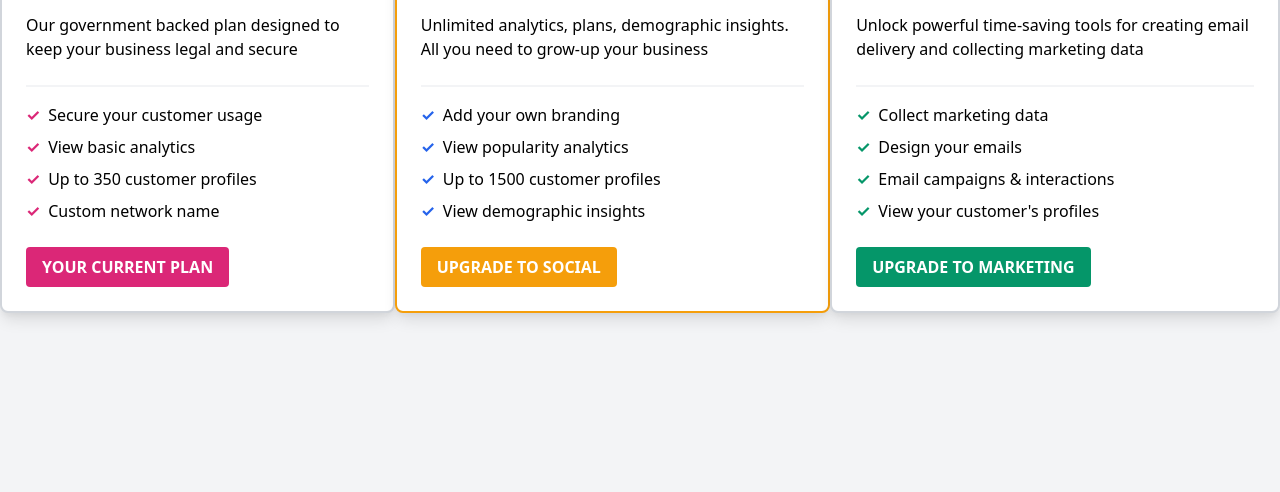
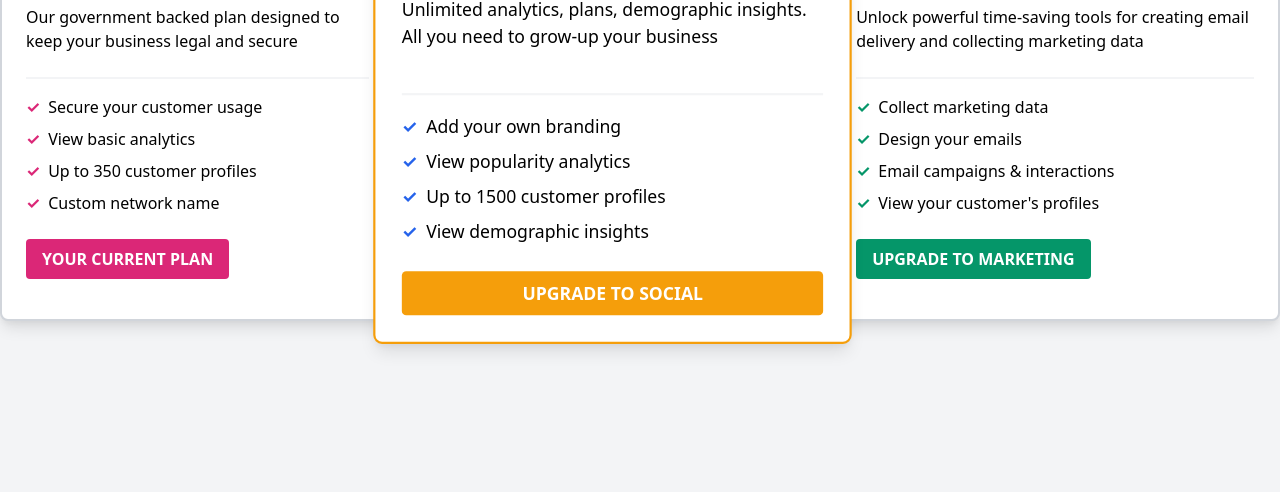
Before and after one commit to JuneKR/css-styling, a plain HTML site: page index.html in a window 1280 px wide. Shown: the part 308-800 px from the top of the page. Drawn offline with nearby package versions, Linux system fonts and the light colour scheme.

Commit message:
increase middle size from transform scale

```diff
--- a/index.html
+++ b/index.html
@@ -42,7 +42,7 @@
         </div>
 
         <!-- Social License -->
-        <div class="bg-white shadow-lg rounded-lg p-6 text-left border-2 border-yellow-500">
+        <div class="flex flex-col transform scale-110 bg-white shadow-lg rounded-lg p-6 text-left border-2 border-yellow-500">
             <p class="text-3xl font-extrabold my-4">$60
                 <span class="text-lg font-thin">/month</span>
             </p>
```
